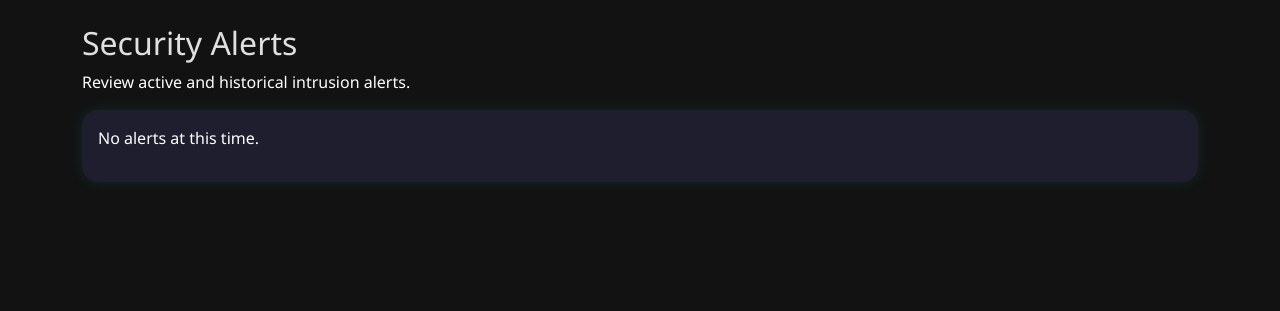
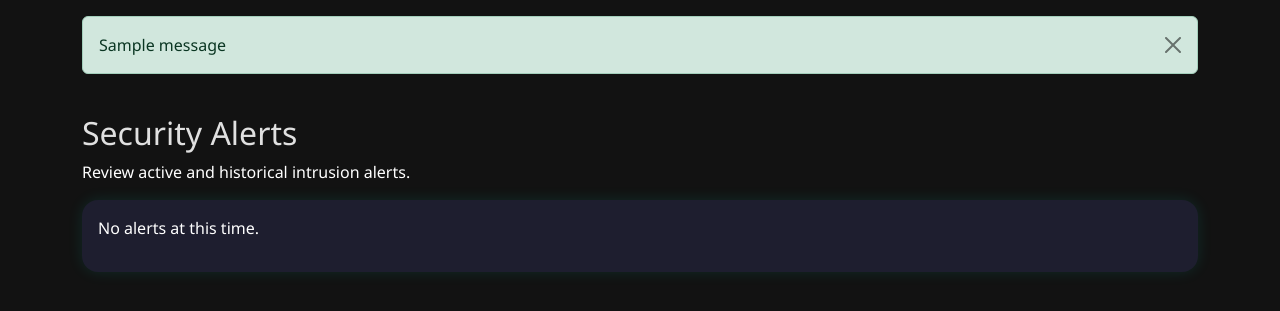
Before and after one commit to JamillaMo/Capstone-2025, a Flask app: page /alerts in a window 1280 px wide. Shown: the part 56-367 px from the top of the page. Run offline with Flask 3, Linux system fonts and the light colour scheme; tables that the repository leaves empty hold one stand-in row (values such as "Sample post"); one stand-in notice (Sample message) is shown; parts of the project's set-up code (start-up, migrations or seed data) failed here and were passed over.

Commit message:
Add files via upload

```diff
--- a/templates/base.html
+++ b/templates/base.html
@@ -77,6 +77,19 @@
     </nav>
     {% endif %}
 
+    {% with messages = get_flashed_messages(with_categories=true) %}
+    {% if messages %}
+        <div class="container mt-3">
+        {% for category, message in messages %}
+            <div class="alert alert-{{ category }} alert-dismissible fade show" role="alert">
+            {{ message }}
+            <button type="button" class="btn-close" data-bs-dismiss="alert" aria-label="Close"></button>
+            </div>
+        {% endfor %}
+        </div>
+    {% endif %}
+    {% endwith %}
+
     <!-- Main Content -->
     <main class="container py-4">
         {% block content %}
```
